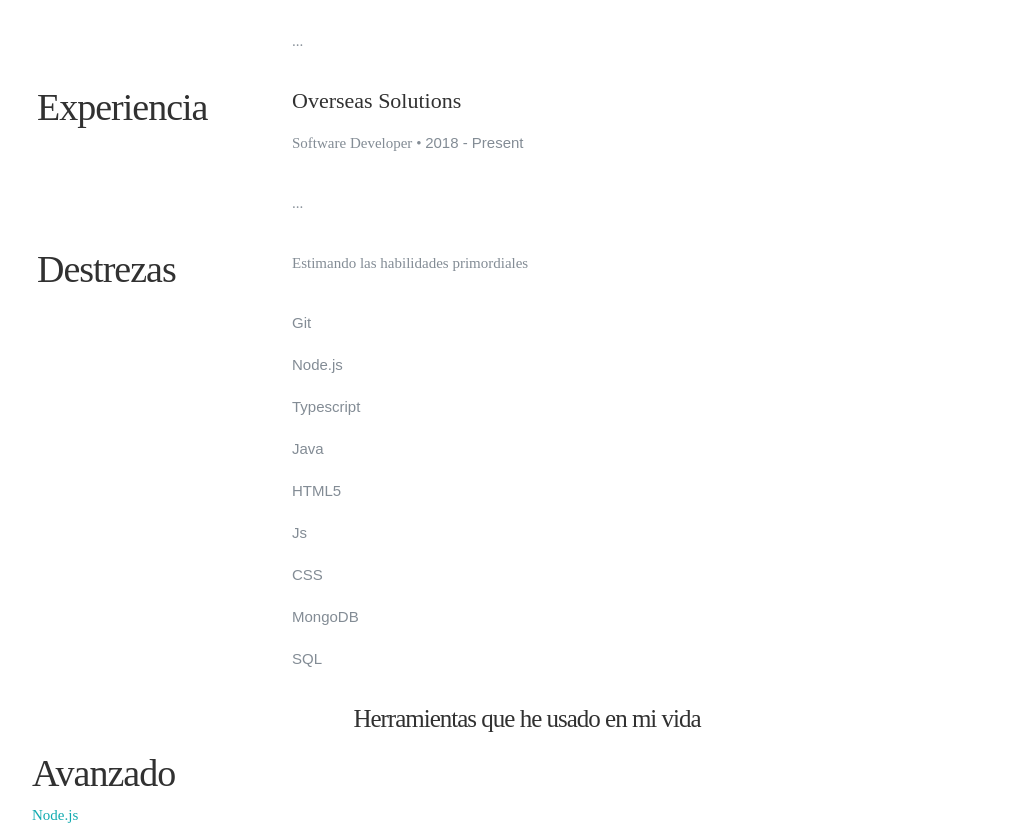
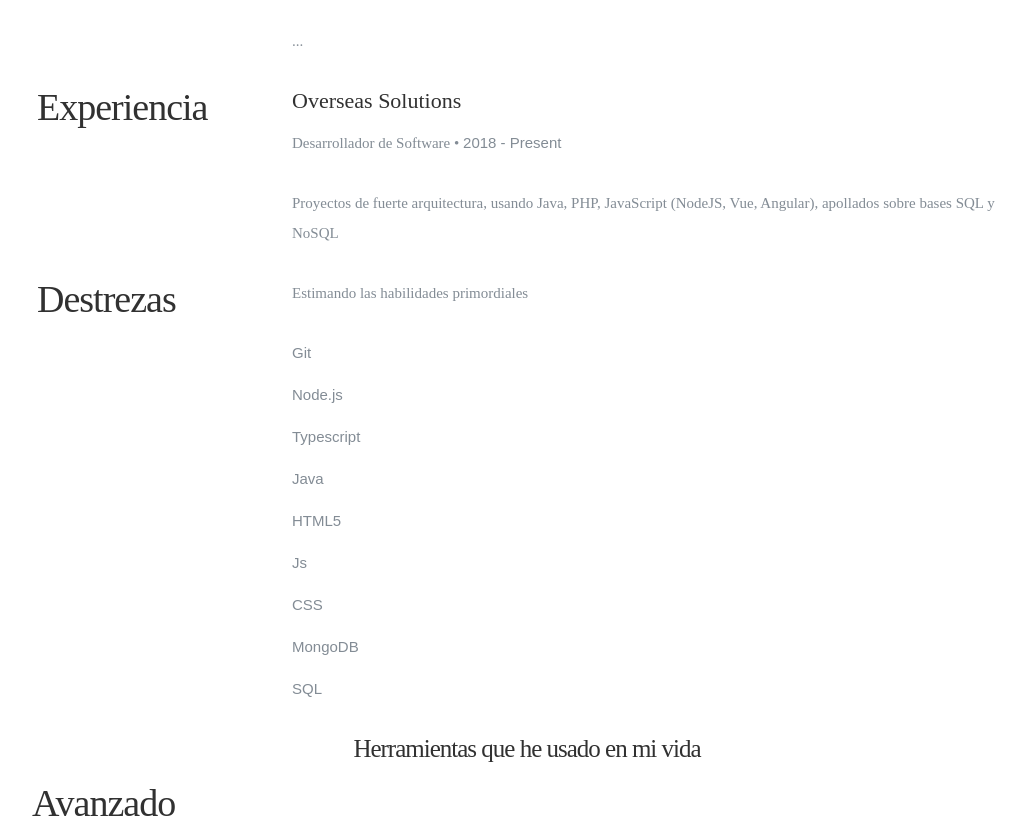
Before and after one commit to Rober19/resume-site-svelte, a Svelte app: page / in a window 1280 px wide. Shown: the part 1180-2018 px from the top of the page, without its empty margins (53-1079 px from the left). Built offline with nearby package versions, Linux system fonts and the light colour scheme; some icons are missing; a web font is replaced by a local one.

Commit message:
[Rober19] [2019/08/29] Fixes

```diff
--- a/package.json
+++ b/package.json
@@ -23,7 +23,8 @@
     "autobuild": "rollup -c -w",
     "dev": "run-p start:dev autobuild",
     "start": "sirv public --single",
-    "start:dev": "sirv public --single --dev"
+    "start:dev": "sirv public --single --dev"  ,
+    "gp": "deployghp.bat"
   },
   "engines": {
     "node": "10"
--- a/src/assets/ResumeContent.js
+++ b/src/assets/ResumeContent.js
@@ -109,11 +109,11 @@ let spanish = {
     work: [
       {
         company: 'Overseas Solutions',
-        title: 'Software Developer',
+        title: 'Desarrollador de Software',
         years: '2018 - Present',
         description:
           // 'Describe work, special projects, notable achievements, what technologies you have been working with, and anything else that would be useful for an employer to know.',
-          '...',
+          'Proyectos de fuerte arquitectura, usando Java, PHP, JavaScript (NodeJS, Vue, Angular), apollados sobre bases SQL y NoSQL',
       },
       // {
       //   company: 'Super Cool Studio',
```
